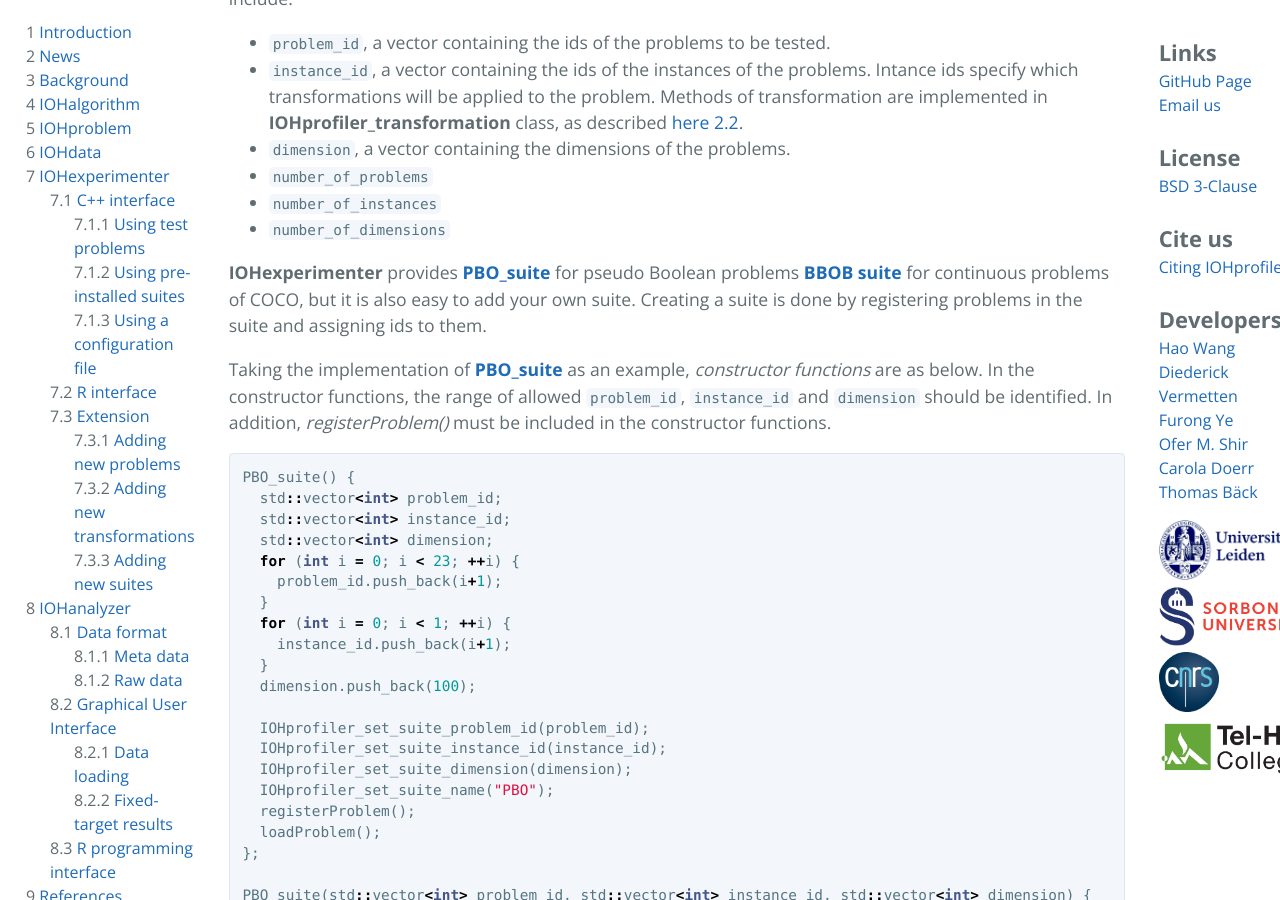
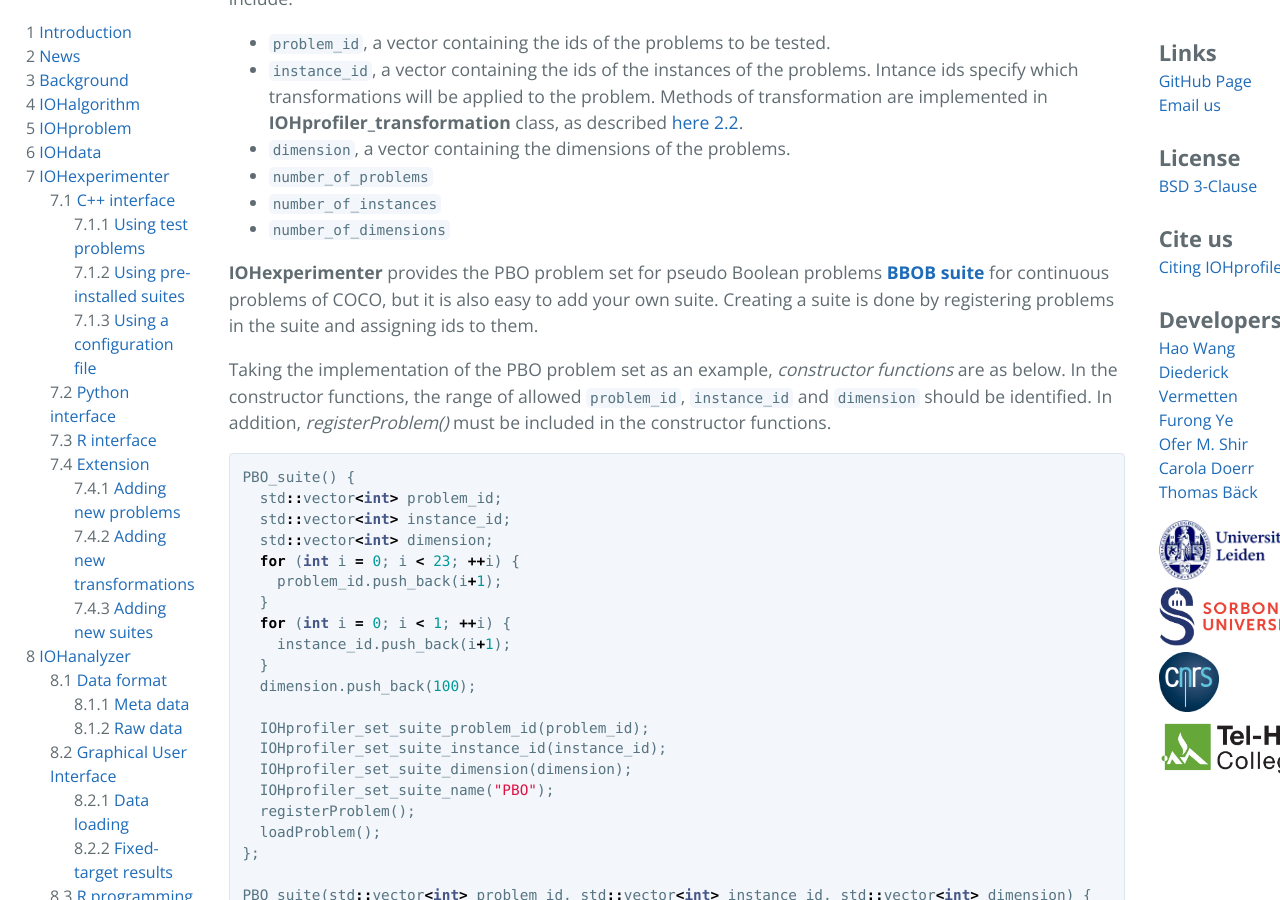
Before and after one commit to IOHprofiler/IOHprofiler.github.io, a Jekyll site: the page built from IOHexperimenter/Adding-Functions.md, in a window 1280 px wide and 900 px high, scrolled down 2839 px. Built offline with Jekyll 4.4.1, drawn with Linux system fonts in a browser that asks for light colours.

Commit message:
small update

````diff
--- a/IOHexperimenter/Adding-Functions.md
+++ b/IOHexperimenter/Adding-Functions.md
@@ -95,9 +95,9 @@ If you want to adapt specfic transformation methods for new added problems, meth
 * `number_of_instances`
 * `number_of_dimensions`
 
-__IOHexperimenter__ provides [__PBO_suite__](/Suites/PBO/) for pseudo Boolean problems [__BBOB suite__](https://coco.gforge.inria.fr/downloads/download16.00/bbobdocfunctions.pdf) for continuous problems of COCO, but it is also easy to add your own suite. Creating a suite is done by registering problems in the suite and assigning ids to them.
+__IOHexperimenter__ provides the PBO problem set for pseudo Boolean problems [__BBOB suite__](https://coco.gforge.inria.fr/downloads/download16.00/bbobdocfunctions.pdf) for continuous problems of COCO, but it is also easy to add your own suite. Creating a suite is done by registering problems in the suite and assigning ids to them.
 
-Taking the implementation of [__PBO_suite__](/Suites/PBO/) as an example, <i>constructor functions</i> are as below. In the constructor functions, the range of allowed `problem_id`, `instance_id` and `dimension` should be identified. In addition, <i>registerProblem()</i> must be included in the constructor functions.
+Taking the implementation of the PBO problem set as an example, <i>constructor functions</i> are as below. In the constructor functions, the range of allowed `problem_id`, `instance_id` and `dimension` should be identified. In addition, <i>registerProblem()</i> must be included in the constructor functions.
 
 ```cpp
 PBO_suite() {
--- a/_layouts/default.html
+++ b/_layouts/default.html
@@ -117,6 +117,7 @@
                         <li><a href=/IOHexperimenter/Cpp/#using-conf>Using a configuration file</a></li>
                       </ol>
                     </li>
+                    <li><a href=/IOHexperimenter/python/>Python interface</a></li>
                     <li><a href=/IOHexperimenter/R/>R interface</a></li>
                     <li><a href=/IOHexperimenter/extension/>Extension</a>
                       <ol class='toc'>
````
Also changed, not shown: IOHexperimenter/IOHexperimenter.md (+1 -1 lines).
